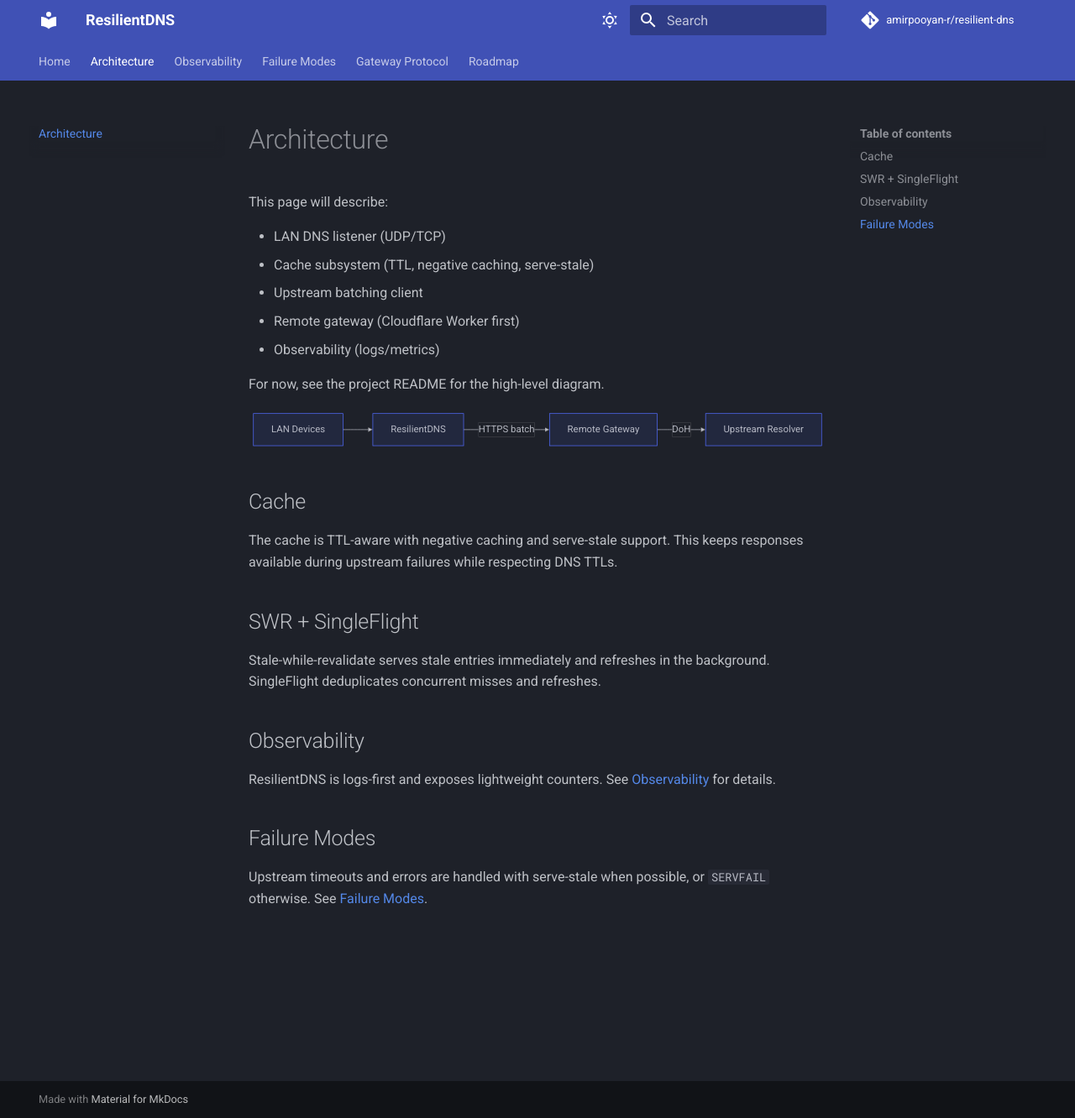
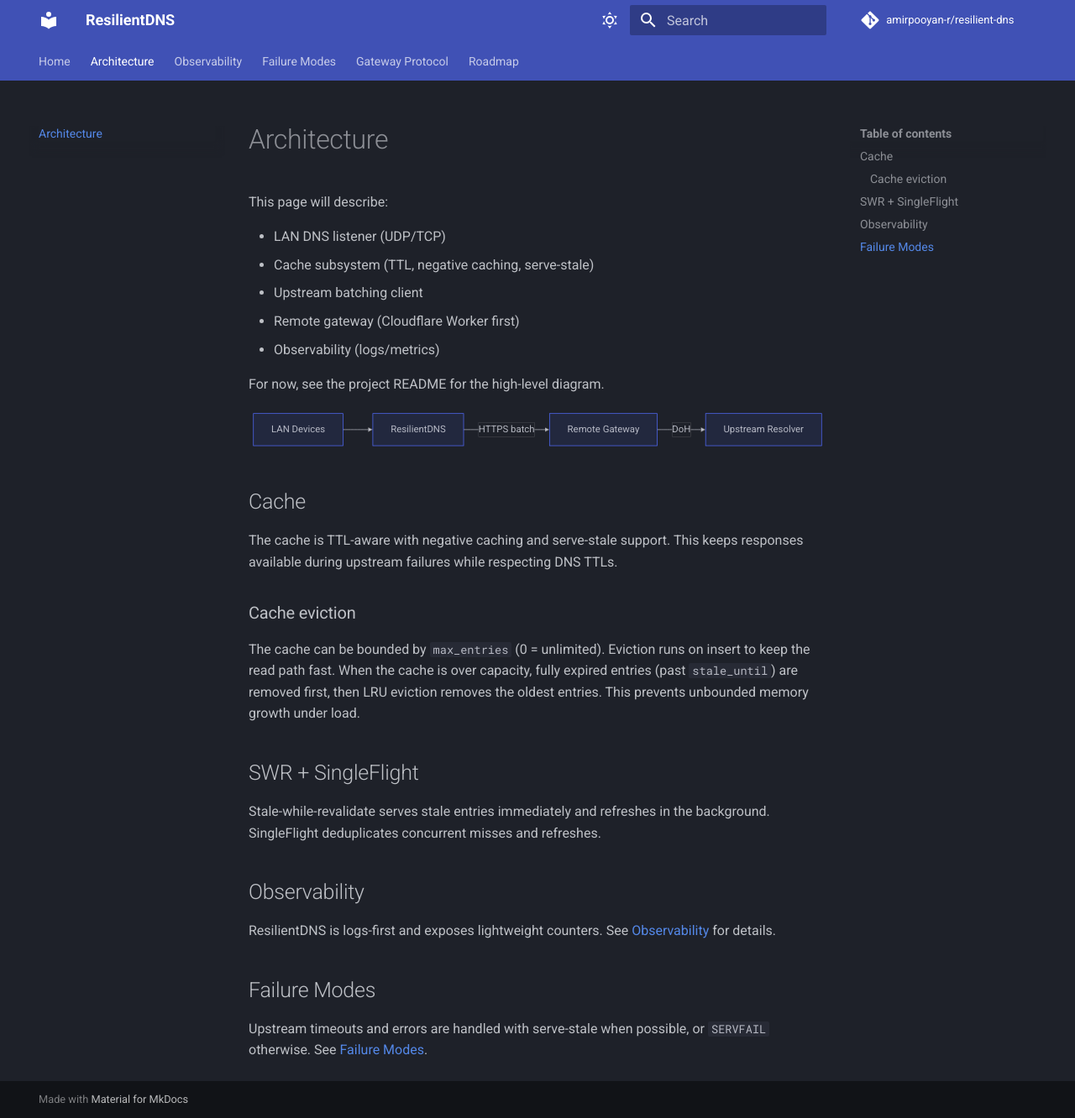
Before and after one commit to amirpooyan-r/resilient-dns, an MkDocs documentation site: the page built from docs/architecture.md, in a window 1280 px wide and 1332 px high. Shown: the whole window at 84% size. Built offline with MkDocs 1.6.1 and Material for MkDocs 9.7.7, drawn with Linux system fonts in a browser that asks for light colours; comment, search, counter and statistics services are not loaded.

Commit message:
Document bounded cache eviction and metrics for v0.2.0
Describe max_entries configuration and expired-first, then LRU eviction behavior.

Document cache_entries and evictions_total metrics in observability docs.

Update architecture and roadmap to reflect completed bounded cache support.

```diff
--- a/docs/architecture.md
+++ b/docs/architecture.md
@@ -22,6 +22,13 @@
 The cache is TTL-aware with negative caching and serve-stale support. This keeps
 responses available during upstream failures while respecting DNS TTLs.
 
+### Cache eviction
+
+The cache can be bounded by `max_entries` (0 = unlimited). Eviction runs on
+insert to keep the read path fast. When the cache is over capacity, fully
+expired entries (past `stale_until`) are removed first, then LRU eviction
+removes the oldest entries. This prevents unbounded memory growth under load.
+
 ## SWR + SingleFlight
 
 Stale-while-revalidate serves stale entries immediately and refreshes in the
--- a/docs/roadmap.md
+++ b/docs/roadmap.md
@@ -4,6 +4,7 @@
 - ✅ UDP DNS listener (port 5353 for dev)
 - ✅ TTL-aware cache (positive + negative)
 - ✅ Serve-stale (stale-if-error)
+- ✅ Bounded cache eviction (expired-first, then LRU)
 - ✅ Stale-while-revalidate (SWR)
 - Remote batch gateway client (HTTP/1.1 friendly)
 - Cloudflare Worker gateway starter
```
Also changed, not shown: README.md (+11 -0 lines), docs/index.md (+1 -0 lines), docs/observability.md (+2 -0 lines).
